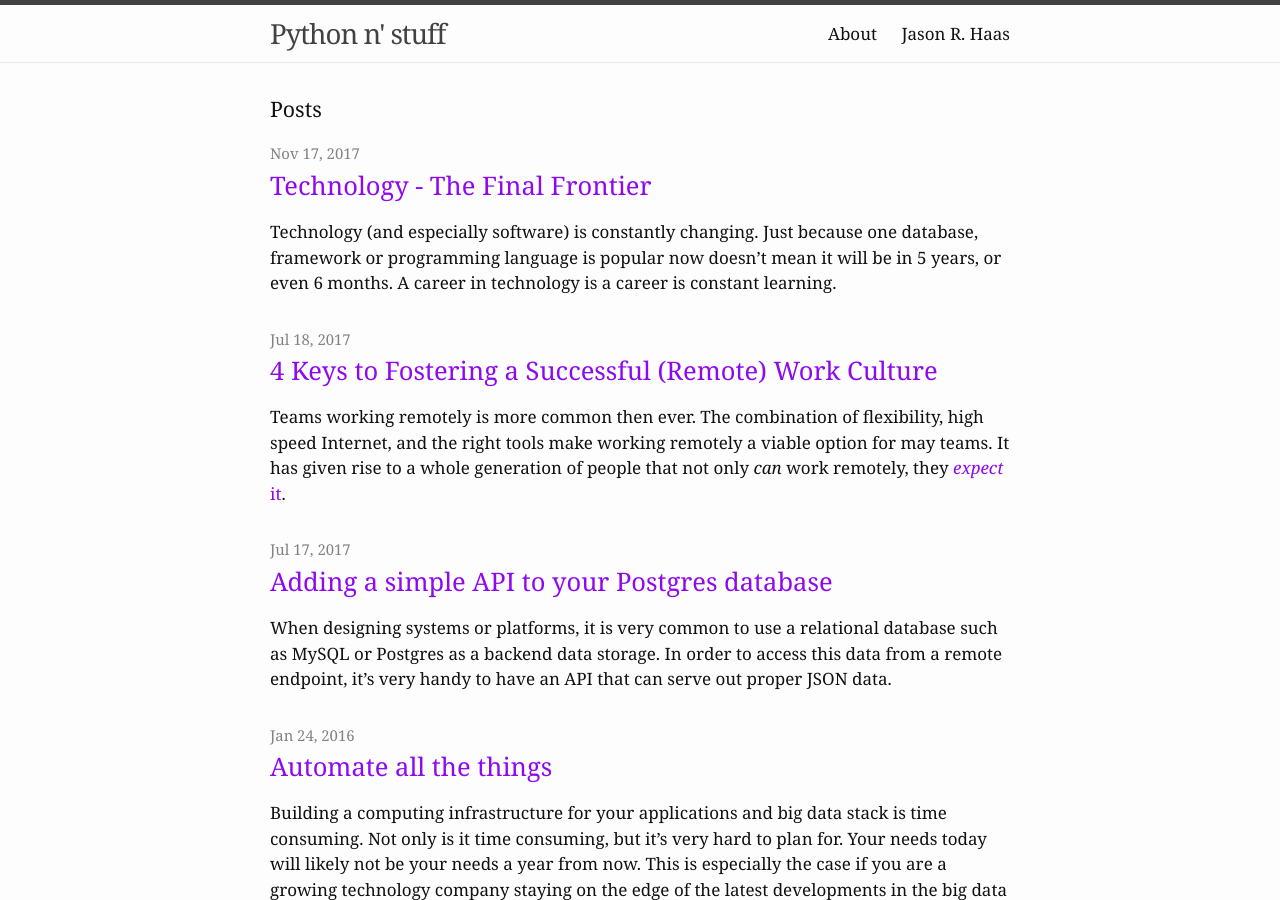
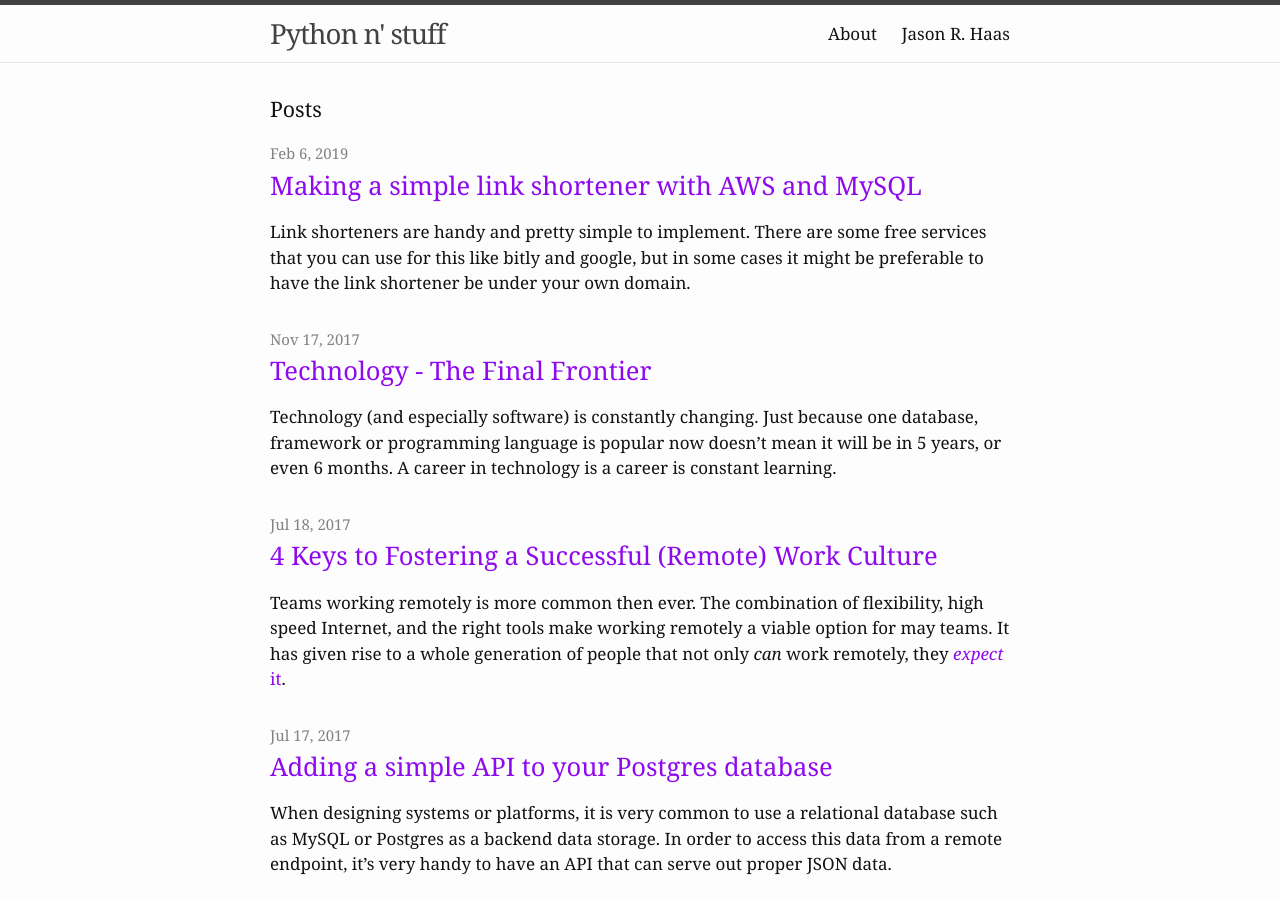
Before and after one commit to jasonrhaas/jasonrhaas.github.io, a Jekyll site: the page built from index.md, in a window 1280 px wide and 900 px high. Built offline with Jekyll 4.4.1, drawn with Linux system fonts in a browser that asks for light colours; part of the change alters nothing that is shown.

Commit message:
Add new post

```diff
--- a/_config.yml
+++ b/_config.yml
@@ -28,6 +28,7 @@ markdown: kramdown
 theme: minima
 plugins:
   - jekyll-feed
+  - jekyll-gist
 disqus:
     shortname: python-n-stuff
 google_analytics: UA-67261725-3
--- /dev/null
+++ b/_posts/2019-02-06-making-a-simple-link-shortener-with-aws-andmysql.markdown
@@ -0,0 +1,163 @@
+---
+title: Making a simple link shortener with AWS and MySQL
+layout: post
+excerpt: "Link shorteners are handy and pretty simple to implement.
+There are some free services that you can use for this like bitly and google,
+but in some cases it might be preferable to have the link shortener be under your own domain."
+draft: false
+---
+
+![](https://cdn-images-1.medium.com/max/1600/1*NaL3SxOBXbrwXrAciJyM3Q.jpeg)
+
+### Making a simple link shortener with AWS and MySQL
+
+Link shorteners are handy and pretty simple to implement. There are some free
+services that you can use for this like bitly and google, but in some cases it
+might be preferable to have the link shortener be under your own domain. Or
+maybe you want to implement some additional analytics or features that the other
+services don’t have. Let’s get started!
+
+### Usage
+
+The goal of this project is to create a service that turns any link into a short
+link under you domain. For example:
+
+POST `api.jasonrhaas.com`
+
+    {
+      "url":  "reddit.com"
+    }
+
+The response should be:
+
+    {
+      "tiny_url": "http://jasonrhaas.com/6vyv6"
+    }
+
+When you go to that URL it should point you to reddit.com.
+
+### Architecture
+
+When building something, I’m a big believer in using the right tool for the job.
+In other words, I’m not going to use a batteries included web framework like
+Django when all I need is a simple micro service. The tools I’m using for this
+job are:
+
+* Flask
+* MySQL
+* Zappa (AWS Lamda + API Gateway)
+
+Zappa is a nice tool that makes it easy to deploy an event driven API. I find
+the API Gateway user interface a bit cumbersome so its nice to have a framework
+that allows me to do (almost) everything from my code editor and command line.
+
+### Implementation
+
+To build this, I used a simple Flask application containing a single `Url`
+SQLALchemy model and basically two functions, a `get_tiny_url` function and a
+`get_long_url` function.
+
+#### Model
+
+The model looks like this:
+
+{% gist jasonrhaas/320d9a4bd7a8233f3d1600f9e9c77920 %}
+
+If you aren’t familiar with model classes, I recommend checking out the [Flask
+SQLAlchemy Quickstart](http://flask-sqlalchemy.pocoo.org/2.3/quickstart/) for a
+crash course. If you want to go a bit deeper into what database model classes
+can provide, check out the [Django
+Tutorial](https://docs.djangoproject.com/en/2.1/topics/db/models/) on models.
+The [SQLAlchemy documentation](https://docs.sqlalchemy.org/en/latest/) is
+comprehensive, but its very dense and technical and in my opinion is not a good
+introduction to models.
+
+In the `Url` model above, here are what the different tables are:
+
+* `id` — just a database id. In some cases (like for Django), this line isn’t even
+necessary and is provided automatically.
+* `hash` — This is the what the long url gets turned into after it is shortened.
+* `long` — This is the original url.
+* `hits` — A simple numeric field that keeps track of how many times the link as
+been accessed.
+
+We could expand this to provide even more information and analytics, like user
+IP address, referring URL, timestamp of when it was accessed, etc. But for this
+case I just needed something simple. The good part is this is easy to expand
+upon later.
+
+#### Get Tiny URL
+
+The function to create the short link I decided to call `get_tiny_url`. The
+function looks like this:
+
+{% gist jasonrhaas/be559a46d24db938758dfa687945a09e %}
+
+To explain this, I’m going to pick out a few lines.
+
+#### Line 3
+
+First we check to make sure that it is a POST request and a valid JSON object.
+If it’s not, we simply redirect to the base url. This is kind of a “catch all”
+approach and works fine for our use case, but it could be improved to have more
+specific error catching and an appropriate error message for the user.
+
+#### Line 9
+
+It’s never* a good idea to store potentially sensitive information in a database
+in clear text. As secure as your system is, there is always a chance that it may
+be hacked and the data may be stolen. As a good rule of thumb, passwords should
+*always* be hashed, for example.
+
+In this case, I don’t have passwords, I’m just using the hash to identify a
+unique URL. The area of password hashing is a complex and convoluted one. During
+my research of implementing a JWT API Gateway Authorization solution, I found
+that the Python [Blake2](https://docs.python.org/3/library/hashlib.html#blake2)
+library appears to be the new industry standard that is considered good enough
+to hash passwords. In Python 3.6, this was added to the Python standard library.
+
+When this line gets run, you end up with a hash like
+**53761004cf82ca63a62c430e8a409a6703d63f45**. This hash is deterministic, but
+its “one-way” meaning that it’s (almost) impossible derive the `long_url` from
+this hash code on its own.
+
+#### Line 12
+
+This line is to try to find the url by the hash. This hash is unique per url, so
+there should never be any duplicates in the database. If the `url` does not
+exist, it will add it to the database.
+
+#### Line 20
+
+Finally, we make use of the
+[short_url](https://github.com/Alir3z4/python-short_url) Python library. This
+library uses a bit-shuffling approach to deterministically generate URLs from a
+number. In essence, this number corresponds to the database `id`. For our use
+case, the number will point to an `id` in the database, which contains the
+`long_url`.
+
+#### Get Long URL
+
+On to the reverse function, `get_long_url` which looks up the original URL given
+the short link.
+
+{% gist jasonrhaas/41ac789259c251133b98dab16558543a %}
+
+Picking out a few lines of interest:
+
+#### Line 5
+
+This line takes the `/tiny_url` part of the link and translate it to the
+`url_id` which matches up with the database `id`.
+
+#### Line 13
+
+This a simple counter keeping track of how many times the line gets access. This
+information is then updated in the database.
+
+### Conclusion
+
+As you can see, coding up a link shortener is pretty straightforward! To test
+this locally, all you need is a local MySQL database and Python3. In the next
+blog post, I’ll talk in depth about how to set up your local environment and
+also do automatically deployments using Continuous Integration and AWS.
```
